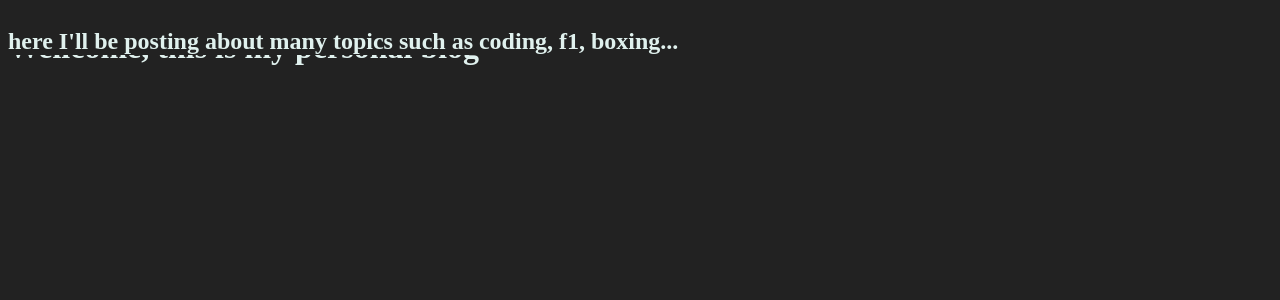
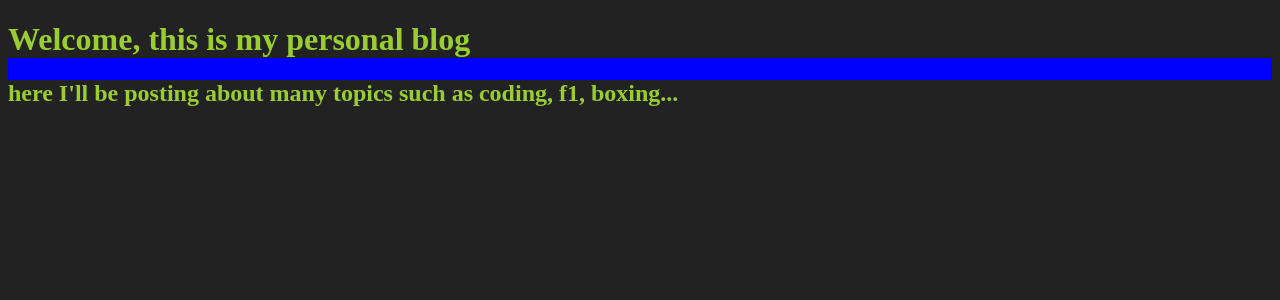
Before and after one commit to VarmiloVA/Django-portfolio, a Django app: page /blog/ in a window 1280 px wide. Shown: the top 300 px of the page. Run offline with Django 4.2, Linux system fonts and the light colour scheme.

Commit message:
Changes made on blog's frontend

```diff
--- a/blog/static/blog/css/index.css
+++ b/blog/static/blog/css/index.css
@@ -1,10 +1,12 @@
 /* Index page styles */
 
-h1, h2 {
-    text-align: center;
-    position: fixed;
+div.welcome {
+    position: relative;
+    width: auto;
+    height: auto;
+    background-color: blue;
 }
 
-body {
-    color: #e0f1ee;
+h1, h2 {
+   color: yellowgreen;
 }
--- a/blog/templates/blog/index.html
+++ b/blog/templates/blog/index.html
@@ -2,17 +2,23 @@
 <html>
 {% extends "blog/base.html" %}
 {% load static %}
-{% block content %}
+
 <head>
-    {% block extra_head %} <link rel="stylesheet" href="{% static '/blog/css/index.css'%}" /> {% endblock %}
+    {% block extra_head %}
+    {{ block.super }}
+    <link rel="stylesheet" href="{% static 'blog/css/index.css' %}" />
+    {% endblock %}
     {% block title %} <title>Index</title> {% endblock %}
 </head>
+
+{% block content %}
 <body>
-    <div id="index-welcome">
-        <h1>Wellcome, this is my personal blog</h1>
+
+    <div class="welcome">
+        <h1>Welcome, this is my personal blog</h1>
         <h2>here I'll be posting about many topics such as coding, f1, boxing...</h2>
     </div>
 
-   </body>
+</body>
 {% endblock content %}
 </html>
```
